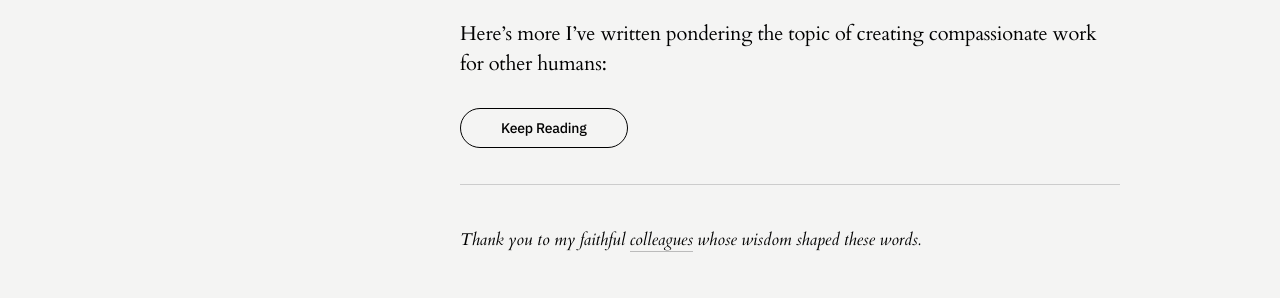
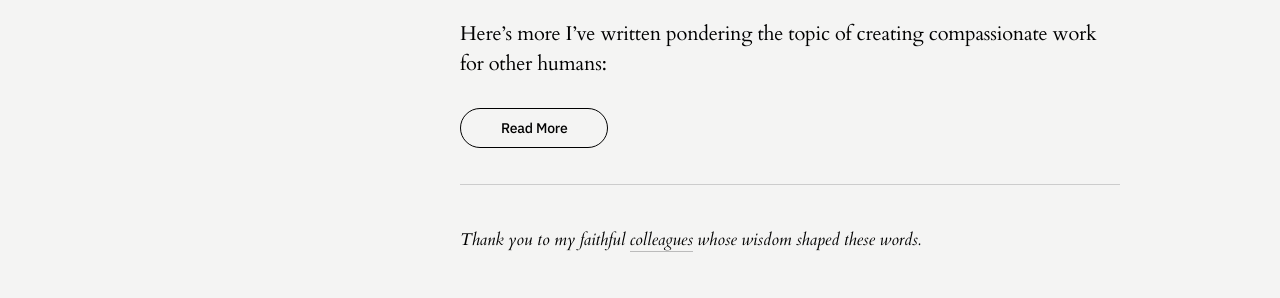
Before and after one commit to jeremydcherry/jeremydcherry.github.io, a Jekyll site: the page built from content/brands.md, in a window 1280 px wide. Shown: the part 1221-1519 px from the top of the page. Built offline with Jekyll 4.4.1, drawn with Linux system fonts in a browser that asks for light colours.

Commit message:
Updated button on Brands

```diff
--- a/content/brands.md
+++ b/content/brands.md
@@ -40,7 +40,7 @@ Brands must be symbolic, sewing harmony amongst diversity.
 
 Here's more I've written pondering the topic of creating compassionate work for other humans:
 
-<a href="/writing" class="btn_secondary">Keep Reading</a>
+<a href="/writing" class="btn_secondary">Read More</a>
 
 ---
 
```
